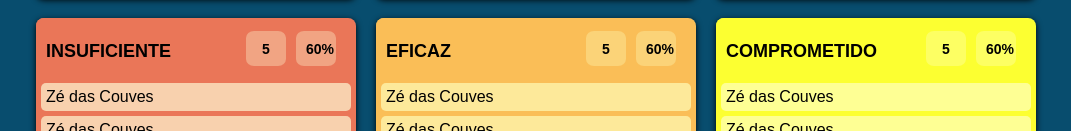
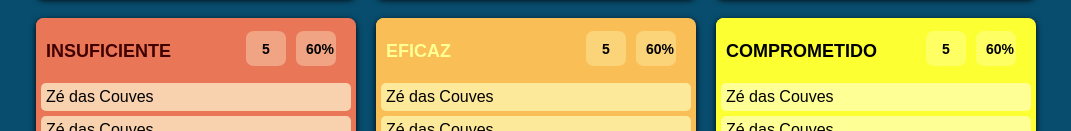
Before and after one commit to RahyanRamos/Prototipo-9box-Tables, a plain HTML site: page index.html in a window 1280 px wide. Shown: the part 432-563 px from the top of the page, without its empty margins (104-1175 px from the left). Drawn offline with Linux system fonts and the light colour scheme.

Commit message:
Teste em alteração de cores dos titulos de acordo com a paleta

```diff
--- a/index.html
+++ b/index.html
@@ -277,7 +277,7 @@
                 <!-- BOX 7 -->
                 <div class="box" style="background-color: #ea7658;">
                     <div class="header" style="background-color: #ea7658;">
-                        <div class="title">INSUFICIENTE</div>
+                        <div class="title" style="color: #410000;">INSUFICIENTE</div>
                         <div class="data" style="background-color: #f1a483;">5</div>
                         <div class="datap" style="background-color: #f1a483;">60%</div>
                     </div>
@@ -317,7 +317,7 @@
                 <!-- BOX 8 -->
                 <div class="box" style="background-color: #fabe57;">
                     <div class="header" style="background-color: #fabe57;">
-                        <div class="title">EFICAZ</div>
+                        <div class="title" style="color: #ffff94;">EFICAZ</div>
                         <div class="data" style="background-color: #fbd378;">5</div>
                         <div class="datap" style="background-color: #fbd378;">60%</div>
                     </div>
--- a/style.css
+++ b/style.css
@@ -39,6 +39,7 @@
 }
 
 .title {
+    /* color: #000000; */
     font-size: 18px;
     font-weight: bold;
     text-align: left;
```
